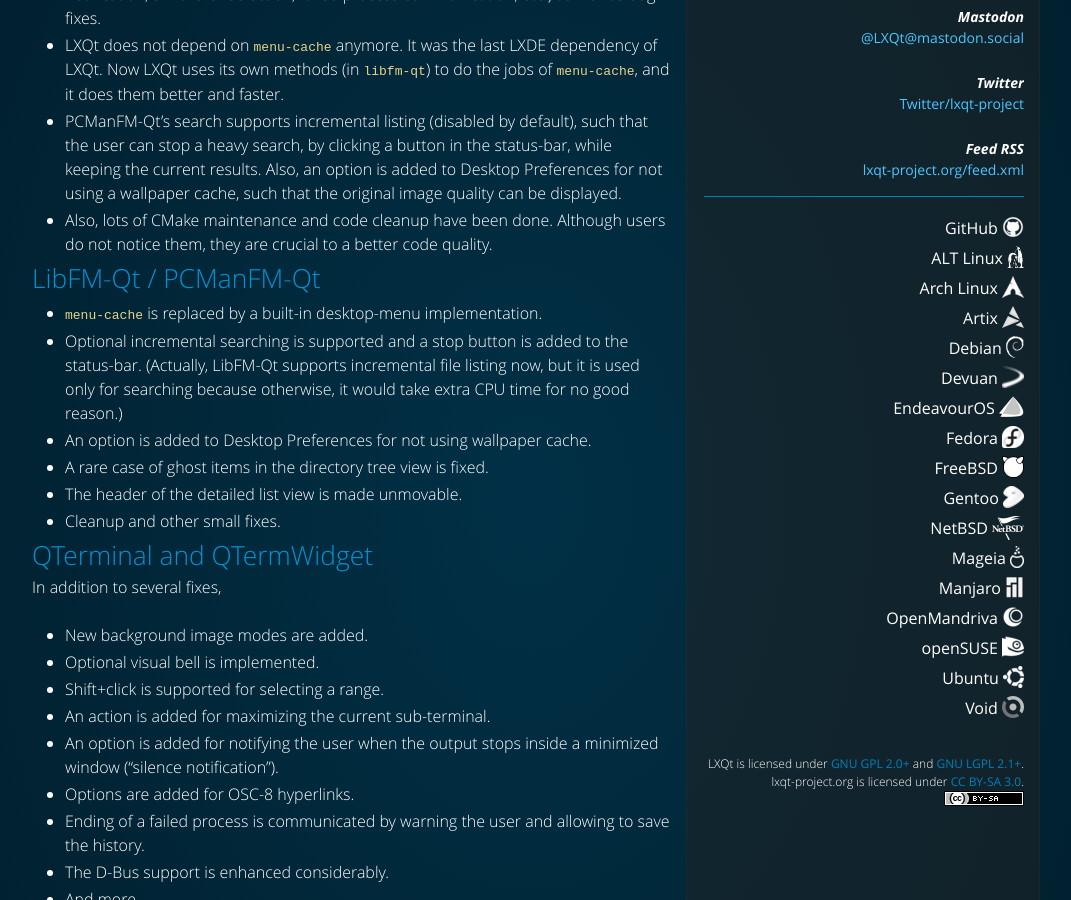
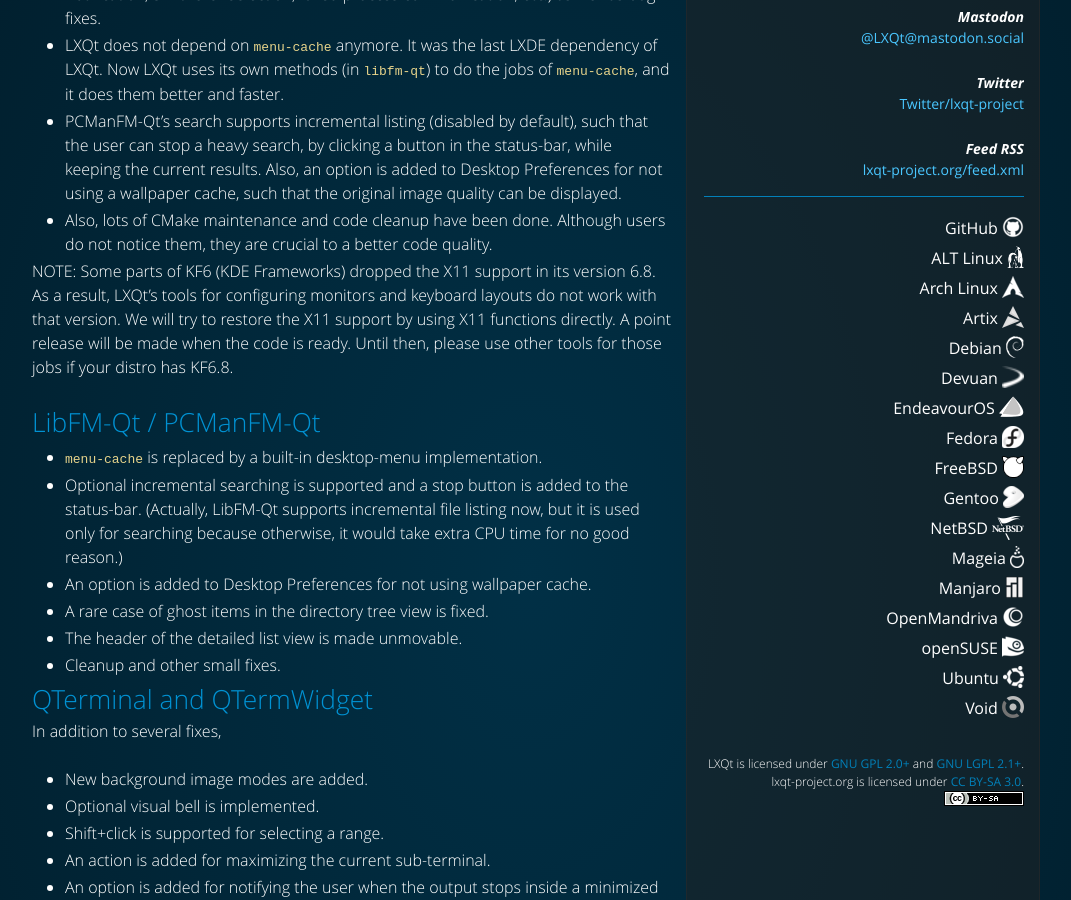
Before and after one commit to lxqt/lxqt.github.io, a Jekyll site: the page built from _posts/2026-11-05-release-2.5.0.md, in a window 1280 px wide and 900 px high, scrolled down 449 px. Shown: the whole window, without its empty margins (112-1183 px from the left). Built offline with Jekyll 4.4.1, drawn with Linux system fonts in a browser that asks for light colours.

Commit message:
Updated announcement

```diff
--- a/_posts/2026-11-05-release-2.5.0.md
+++ b/_posts/2026-11-05-release-2.5.0.md
@@ -18,6 +18,8 @@
  * LXQt does not depend on `menu-cache` anymore. It was the last LXDE dependency of LXQt. Now LXQt uses its own methods (in `libfm-qt`) to do the jobs of `menu-cache`, and it does them better and faster.
  * PCManFM-Qt's search supports incremental listing (disabled by default), such that the user can stop a heavy search, by clicking a button in the status-bar, while keeping the current results. Also, an option is added to Desktop Preferences for not using a wallpaper cache, such that the original image quality can be displayed.
  * Also, lots of CMake maintenance and code cleanup have been done. Although users do not notice them, they are crucial to a better code quality.
+
+NOTE: Some parts of KF6 (KDE Frameworks) dropped the X11 support in its version 6.8. As a result, LXQt's tools for configuring monitors and keyboard layouts do not work with that version. We will try to restore the X11 support by using X11 functions directly. A point release will be made when the code is ready. Until then, please use other tools for those jobs if your distro has KF6.8.
 
 ## LibFM-Qt / PCManFM-Qt
 
```
